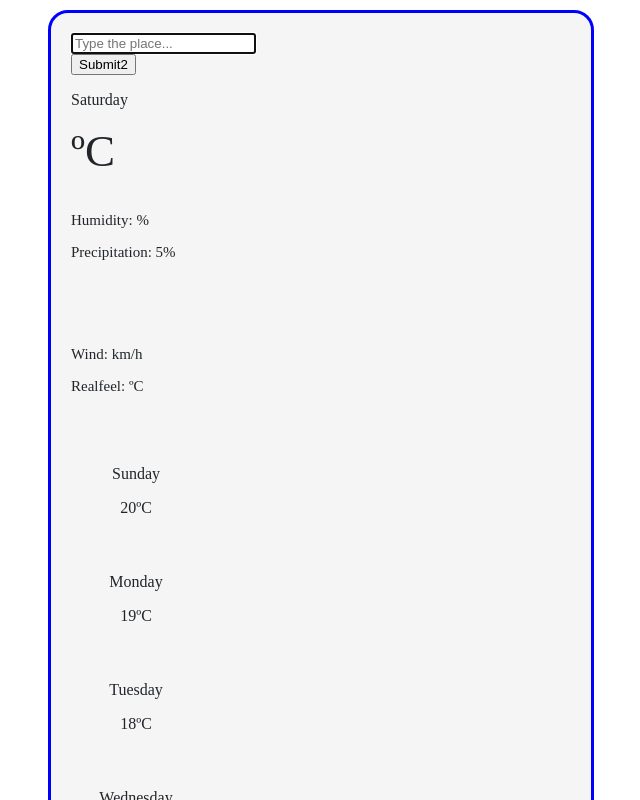
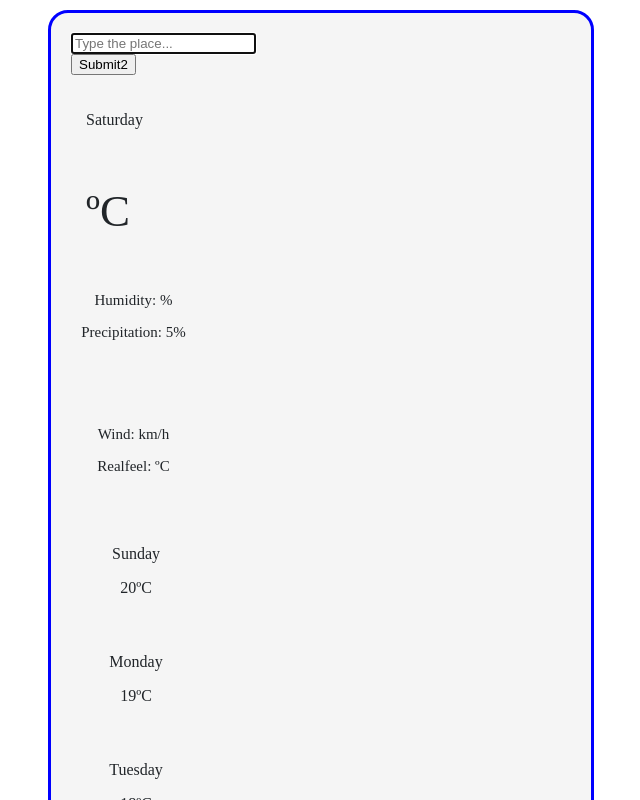
Before and after one commit to terezamr/React-App, a React (Create React App) app: page / in a window 1280 px wide. Shown: the top 800 px of the page, without its empty margins (319-959 px from the left). Built offline with nearby package versions, Linux system fonts and the light colour scheme.

Commit message:
Update Box.css

```diff
--- a/src/Box.css
+++ b/src/Box.css
@@ -30,6 +30,18 @@
   top: -5px;
 }
 
+.column {
+  float: center;
+  width: 25%;
+  padding: 20px 15px;
+  text-align: center;
+}
+
+.column1 {
+  width: 25%;
+  padding: 20px 15px;
+}
+
 .column2 {
   float: center;
   width: 20%;
```
